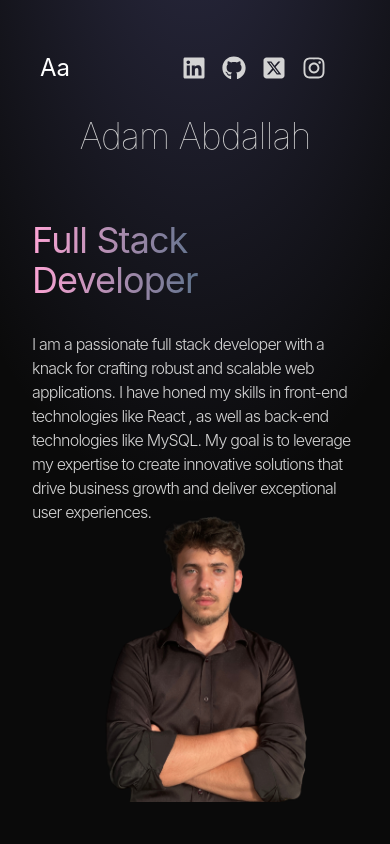
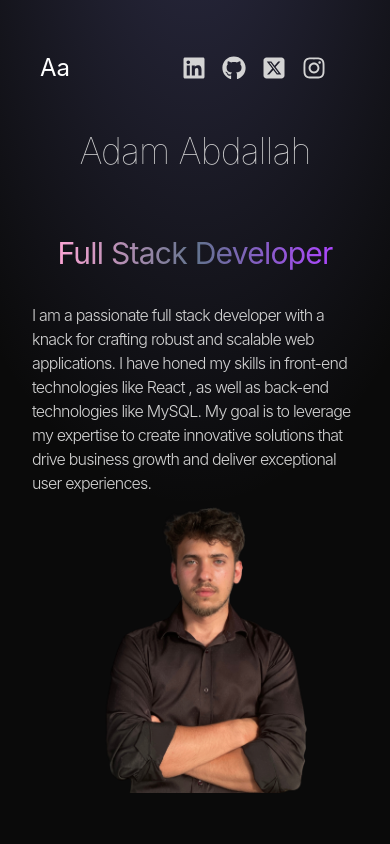
Before and after one commit to AdamAbdallah1/adam-portfolio, a React (Vite) app: page / in a window 390 px wide. Shown: the top 844 px of the page. Built offline with nearby package versions, Linux system fonts and the light colour scheme.

Commit message:
Fixing margin and sizzing

```diff
--- a/src/components/Hero.jsx
+++ b/src/components/Hero.jsx
@@ -8,14 +8,14 @@ function Hero() {
         <div className='flex flex-wrap'>
             <div className='w-full lg:w-1/2'>
                 <div className='flex flex-col items-center lg:items-start mt-[-100px]'>
-                    <h2 className='pb-16 text-4xl font-thin tracking-tight lg:mt-16 lg:text-6xl'>Adam Abdallah</h2>
-                    <span className='bg-gradient-to-r from-pink-300 via-slate-500 to bg-purple-500 bg-clip-text text-4xl tracking-tight text-transparent'>Full Stack Developer</span>
+                    <h2 className='mt-[15px] pb-16 text-4xl font-thin tracking-tight lg:mt-16 lg:text-6xl'>Adam Abdallah</h2>
+                    <span className='bg-gradient-to-r from-pink-300 via-slate-500 to bg-purple-500 bg-clip-text text-3xl tracking-tight text-transparent'>Full Stack Developer</span>
                     <p className='my-2 max-w-xl py-6 font-light tracking-tighter'>{HERO_CONTENT}</p>
                 </div>
             </div>
             <div className='w-full lg:w-1/2 lg:p-8'>
                 <div className='flex justify-center'>
-                    <img className='lg:w-100 lg:mt-[-225px]  w-70 mt-[-150px]' src={profilepic} alt="Adam Abdallah Profile Pic" />
+                    <img className='lg:w-100 lg:mt-[-225px]  w-70 mt-[-130px]' src={profilepic} alt="Adam Abdallah Profile Pic" />
                 </div>
             </div>
         </div>
```
